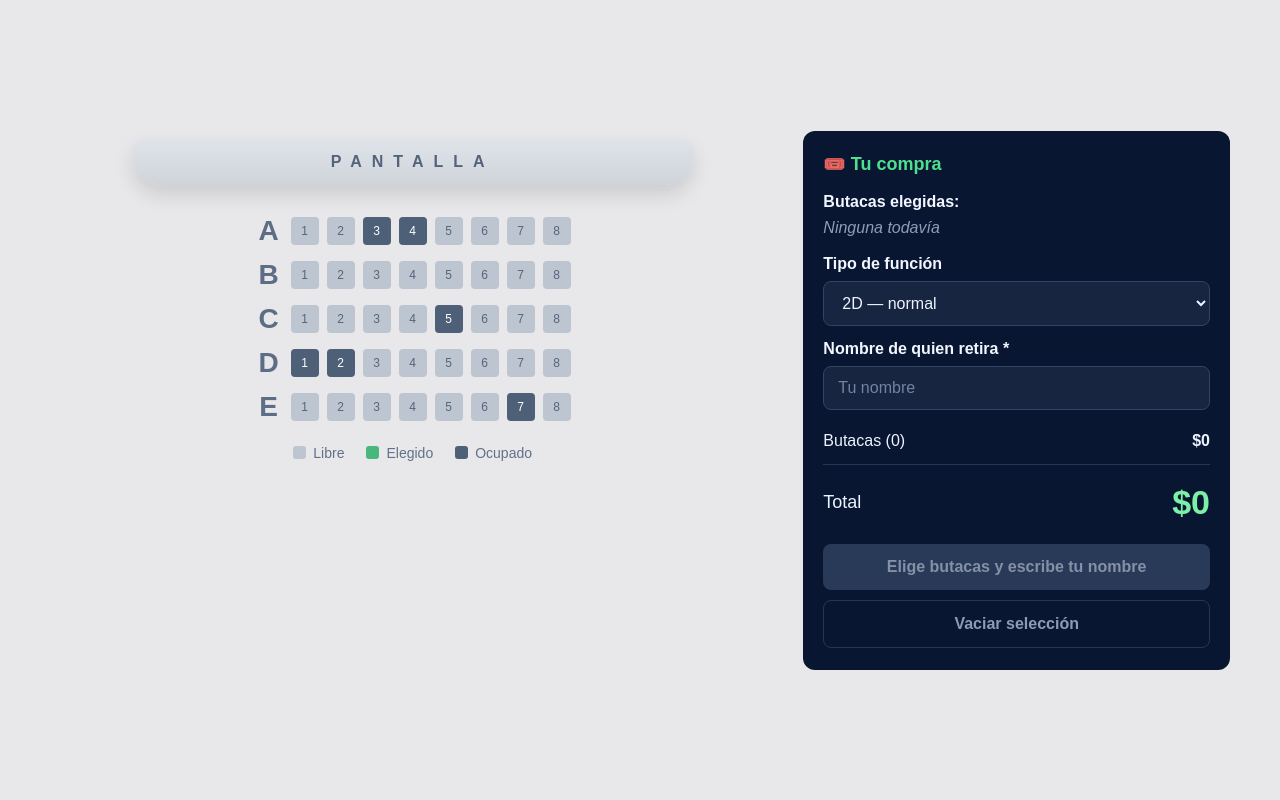
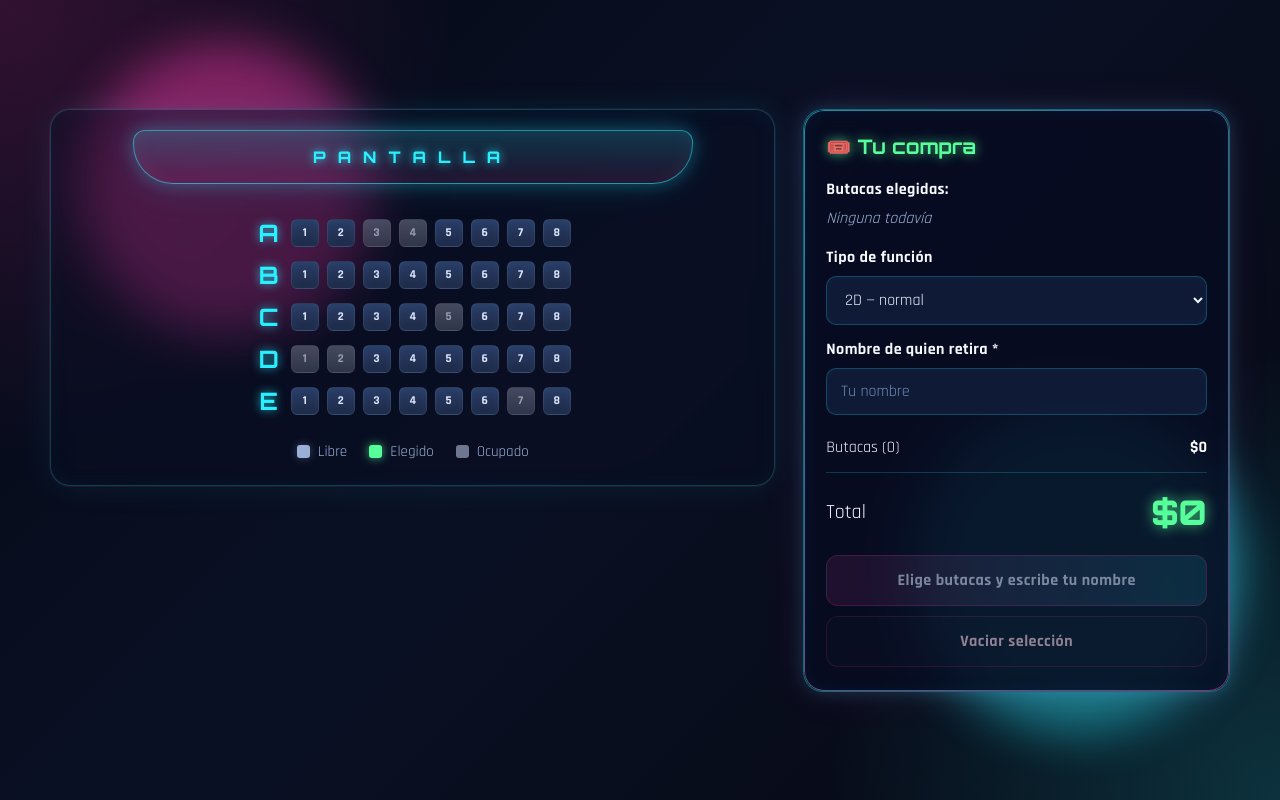
Before and after one commit to zakkdruzer/m6-l3-d2-talentocine, a Vue app: page / in a window 1280 px wide. Built offline with nearby package versions, Linux system fonts and the light colour scheme.

Commit message:
fix: se customiza el estilo visual

```diff
--- a/src/App.vue
+++ b/src/App.vue
@@ -226,6 +226,10 @@ const mensajeBoton = computed(() => {
 
 <template>
   <div class="app">
+    <div class="bg-effects">
+      <span class="orb orb--pink"></span>
+      <span class="orb orb--blue"></span>
+    </div>
     <div class="cine">
       <section class="sala">
         <div class="pantalla">PANTALLA</div>
--- a/src/style.css
+++ b/src/style.css
@@ -1,16 +1,40 @@
+@import url('https://fonts.googleapis.com/css2?family=Orbitron:wght@400;600;700;800&family=Rajdhani:wght@400;500;600;700&display=swap');
+
 * {
   box-sizing: border-box;
 }
 
 :root {
-  font-family: Arial, Helvetica, sans-serif;
-  color: #24324a;
-  background: #e8e8ea;
+  --bg-main: #070b1a;
+  --bg-secondary: #0d1330;
+  --panel-bg: rgba(7, 12, 33, 0.88);
+  --panel-border: #29f0ff;
+  --text-main: #eff7ff;
+  --text-soft: #9bb3d9;
+  --cyan: #29f0ff;
+  --pink: #ff3cac;
+  --green: #57ff9a;
+  --yellow: #ffd166;
+  --danger: #ff7b7b;
+  --seat-free: #263457;
+  --seat-busy: #5c647d;
+  --seat-selected: #57ff9a;
+  --line-glow: rgba(41, 240, 255, 0.45);
+}
+
+html {
+  background:
+    radial-gradient(circle at top left, rgba(255, 60, 172, 0.18), transparent 30%),
+    radial-gradient(circle at bottom right, rgba(41, 240, 255, 0.18), transparent 30%),
+    linear-gradient(135deg, #050816 0%, #0a1024 45%, #060913 100%);
 }
 
 body {
   margin: 0;
   min-width: 320px;
+  font-family: 'Rajdhani', sans-serif;
+  color: var(--text-main);
+  background: transparent;
 }
 
 button,
@@ -24,13 +48,49 @@ select {
 }
 
 .app {
+  position: relative;
   min-height: 100vh;
   display: grid;
   place-items: center;
   padding: 32px 16px;
+  overflow: hidden;
+}
+
+.bg-effects {
+  position: absolute;
+  inset: 0;
+  pointer-events: none;
+  overflow: hidden;
+}
+
+.orb {
+  position: absolute;
+  border-radius: 50%;
+  filter: blur(24px);
+  opacity: 0.45;
+}
+
+.orb--pink {
+  width: 280px;
+  height: 280px;
+  background: var(--pink);
+  top: 8%;
+  left: 6%;
+  animation: floatOrb 7s ease-in-out infinite;
+}
+
+.orb--blue {
+  width: 320px;
+  height: 320px;
+  background: var(--cyan);
+  right: 4%;
+  bottom: 8%;
+  animation: floatOrb 9s ease-in-out infinite alternate;
 }
 
 .cine {
+  position: relative;
+  z-index: 1;
   width: 100%;
   max-width: 1180px;
   display: grid;
@@ -40,21 +100,37 @@ select {
 }
 
 .sala {
-  padding: 8px 18px 18px;
+  position: relative;
+  padding: 20px 22px 24px;
+  border: 1px solid rgba(41, 240, 255, 0.22);
+  border-radius: 20px;
+  background: rgba(10, 15, 37, 0.45);
+  box-shadow:
+    0 0 0 1px rgba(255, 60, 172, 0.08),
+    0 0 35px rgba(41, 240, 255, 0.08),
+    inset 0 0 25px rgba(41, 240, 255, 0.04);
+  backdrop-filter: blur(10px);
 }
 
 .pantalla {
   width: 100%;
   max-width: 560px;
-  margin: 0 auto 30px;
-  background: linear-gradient(to bottom, #dfe4ea, #cfd4db);
-  color: #54627a;
+  margin: 0 auto 34px;
+  padding: 16px 20px;
   text-align: center;
-  letter-spacing: 10px;
-  font-weight: 700;
-  padding: 14px 20px;
-  border-radius: 10px 10px 28px 28px;
-  box-shadow: 0 10px 20px rgba(0, 0, 0, 0.12);
+  font-family: 'Orbitron', sans-serif;
+  letter-spacing: 12px;
+  font-weight: 800;
+  font-size: 1rem;
+  color: var(--cyan);
+  background: linear-gradient(180deg, rgba(41, 240, 255, 0.18), rgba(255, 60, 172, 0.1));
+  border: 1px solid rgba(41, 240, 255, 0.55);
+  border-radius: 12px 12px 40px 40px;
+  text-shadow: 0 0 10px rgba(41, 240, 255, 0.9);
+  box-shadow:
+    0 0 18px rgba(41, 240, 255, 0.28),
+    0 0 40px rgba(41, 240, 255, 0.12),
+    inset 0 0 20px rgba(255, 255, 255, 0.05);
 }
 
 .mapa {
@@ -71,42 +147,53 @@ select {
 }
 
 .fila-label {
-  font-size: 28px;
+  font-family: 'Orbitron', sans-serif;
+  font-size: 24px;
   font-weight: 700;
-  color: #5e6d86;
+  color: var(--cyan);
   text-align: center;
+  text-shadow: 0 0 10px rgba(41, 240, 255, 0.75);
 }
 
 .asiento {
   width: 28px;
   height: 28px;
-  border: none;
-  border-radius: 4px;
+  border: 1px solid rgba(255, 255, 255, 0.08);
+  border-radius: 6px;
   font-size: 12px;
+  font-weight: 700;
   cursor: pointer;
-  transition: transform 0.15s ease, opacity 0.15s ease, background 0.15s ease;
-  color: #44536b;
-  background: #bcc5d0;
+  transition: transform 0.18s ease, box-shadow 0.18s ease, background 0.18s ease;
+  color: #dbe6ff;
+  background: var(--seat-free);
 }
 
 .asiento:hover:not(:disabled) {
-  transform: translateY(-1px);
-  opacity: 0.92;
+  transform: translateY(-2px) scale(1.04);
+  box-shadow:
+    0 0 10px rgba(41, 240, 255, 0.4),
+    0 0 18px rgba(41, 240, 255, 0.18);
 }
 
 .asiento--libre {
-  background: #bcc5d0;
-  color: #55657d;
+  background: linear-gradient(180deg, #2a3d67, #1e2947);
+  color: #dce8ff;
+  box-shadow: inset 0 0 8px rgba(41, 240, 255, 0.05);
 }
 
 .asiento--elegido {
-  background: #49b67b;
-  color: #fff;
+  background: linear-gradient(180deg, #57ff9a, #13d878);
+  color: #03150d;
+  border-color: rgba(87, 255, 154, 0.9);
+  box-shadow:
+    0 0 8px rgba(87, 255, 154, 0.8),
+    0 0 18px rgba(87, 255, 154, 0.35);
 }
 
 .asiento--ocupado {
-  background: #4e5f78;
-  color: #fff;
+  background: linear-gradient(180deg, #5d647b, #41475b);
+  color: #d7dbe7;
+  opacity: 0.7;
   cursor: not-allowed;
 }
 
@@ -114,16 +201,16 @@ select {
   display: flex;
   justify-content: center;
   gap: 22px;
-  margin-top: 22px;
+  margin-top: 26px;
   flex-wrap: wrap;
-  color: #61718a;
-  font-size: 14px;
+  color: var(--text-soft);
+  font-size: 15px;
 }
 
 .leyenda-item {
   display: flex;
   align-items: center;
-  gap: 7px;
+  gap: 8px;
 }
 
 .muestra {
@@ -134,28 +221,54 @@ select {
 }
 
 .muestra--libre {
-  background: #bcc5d0;
+  background: #9ab0d6;
+  box-shadow: 0 0 8px rgba(154, 176, 214, 0.35);
 }
 
 .muestra--elegido {
-  background: #49b67b;
+  background: var(--green);
+  box-shadow: 0 0 10px rgba(87, 255, 154, 0.7);
 }
 
 .muestra--ocupado {
-  background: #4e5f78;
+  background: #6e778f;
 }
 
 .panel {
-  background: #091632;
-  color: #edf3ff;
-  border-radius: 12px;
-  padding: 22px 20px;
+  position: relative;
+  background: var(--panel-bg);
+  color: var(--text-main);
+  border: 1px solid rgba(41, 240, 255, 0.4);
+  border-radius: 20px;
+  padding: 24px 22px;
+  backdrop-filter: blur(12px);
+  box-shadow:
+    0 0 18px rgba(41, 240, 255, 0.18),
+    0 0 42px rgba(255, 60, 172, 0.1),
+    inset 0 0 20px rgba(41, 240, 255, 0.05);
+}
+
+.panel::before {
+  content: '';
+  position: absolute;
+  inset: 0;
+  border-radius: 20px;
+  padding: 1px;
+  background: linear-gradient(135deg, rgba(41, 240, 255, 0.8), rgba(255, 60, 172, 0.8));
+  mask: linear-gradient(#000 0 0) content-box, linear-gradient(#000 0 0);
+  -webkit-mask: linear-gradient(#000 0 0) content-box, linear-gradient(#000 0 0);
+  -webkit-mask-composite: xor;
+  mask-composite: exclude;
+  opacity: 0.7;
+  pointer-events: none;
 }
 
 .panel h2 {
-  margin: 0 0 18px;
-  font-size: 18px;
-  color: #4fe08f;
+  margin: 0 0 20px;
+  font-family: 'Orbitron', sans-serif;
+  font-size: 20px;
+  color: var(--green);
+  text-shadow: 0 0 12px rgba(87, 255, 154, 0.7);
 }
 
 .panel label,
@@ -163,11 +276,12 @@ select {
   display: block;
   margin-bottom: 8px;
   font-weight: 700;
-  color: #f2f6ff;
+  color: #f6fbff;
+  letter-spacing: 0.4px;
 }
 
 .texto-suave {
-  color: #8f9db8;
+  color: var(--text-soft);
   font-style: italic;
   margin: 0 0 18px;
 }
@@ -180,28 +294,39 @@ select {
 }
 
 .chip {
-  background: #20304f;
-  border: 1px solid #334567;
-  color: #dce7ff;
+  background: rgba(41, 240, 255, 0.08);
+  border: 1px solid rgba(41, 240, 255, 0.35);
+  color: var(--cyan);
   padding: 6px 10px;
   border-radius: 999px;
+  font-weight: 700;
   font-size: 13px;
+  box-shadow: inset 0 0 10px rgba(41, 240, 255, 0.05);
 }
 
 select,
 input {
   width: 100%;
   padding: 12px 14px;
-  border-radius: 8px;
-  border: 1px solid #324363;
-  background: #172541;
-  color: #eef4ff;
+  border-radius: 10px;
+  border: 1px solid rgba(41, 240, 255, 0.22);
+  background: rgba(17, 28, 58, 0.9);
+  color: var(--text-main);
   margin-bottom: 14px;
   outline: none;
+  box-shadow: inset 0 0 10px rgba(41, 240, 255, 0.04);
+}
+
+select:focus,
+input:focus {
+  border-color: var(--cyan);
+  box-shadow:
+    0 0 0 2px rgba(41, 240, 255, 0.14),
+    0 0 14px rgba(41, 240, 255, 0.22);
 }
 
 input::placeholder {
-  color: #7383a1;
+  color: #7189b8;
 }
 
 .resumen-linea,
@@ -215,88 +340,116 @@ input::placeholder {
 .resumen-linea {
   margin-top: 8px;
   padding-bottom: 14px;
-  border-bottom: 1px solid #243555;
+  border-bottom: 1px solid rgba(41, 240, 255, 0.2);
 }
 
 .total-linea {
   padding: 18px 0 14px;
-  font-size: 18px;
+  font-size: 20px;
 }
 
 .precio {
   font-weight: 800;
+  color: #ffffff;
 }
 
 .precio-total {
+  font-family: 'Orbitron', sans-serif;
   font-size: 34px;
-  color: #7cf0a7;
+  color: var(--green);
   font-weight: 800;
+  text-shadow: 0 0 14px rgba(87, 255, 154, 0.7);
 }
 
 .btn-comprar,
 .btn-vaciar {
   width: 100%;
-  border: none;
-  border-radius: 8px;
+  border-radius: 12px;
   padding: 14px;
-  font-weight: 700;
+  font-weight: 800;
+  letter-spacing: 0.5px;
   cursor: pointer;
-  transition: 0.2s ease;
+  transition: transform 0.18s ease, box-shadow 0.18s ease, background 0.18s ease;
 }
 
 .btn-comprar {
-  background: #344766;
-  color: #aeb9cc;
+  border: 1px solid rgba(255, 60, 172, 0.35);
+  background: linear-gradient(90deg, rgba(255, 60, 172, 0.18), rgba(41, 240, 255, 0.18));
+  color: #dce7ff;
   margin-top: 8px;
 }
 
 .btn-comprar:not(:disabled) {
-  background: #49b67b;
-  color: #fff;
+  background: linear-gradient(90deg, #ff3cac, #29f0ff);
+  color: #08111f;
+  box-shadow:
+    0 0 12px rgba(255, 60, 172, 0.45),
+    0 0 22px rgba(41, 240, 255, 0.28);
+}
+
+.btn-comprar:not(:disabled):hover {
+  transform: translateY(-2px);
+  box-shadow:
+    0 0 18px rgba(255, 60, 172, 0.58),
+    0 0 28px rgba(41, 240, 255, 0.35);
 }
 
 .btn-vaciar {
   margin-top: 10px;
-  background: transparent;
-  color: #b9c7e0;
-  border: 1px solid #31425f;
+  background: rgba(255, 255, 255, 0.02);
+  color: #ffd8ec;
+  border: 1px solid rgba(255, 60, 172, 0.24);
 }
 
 .btn-vaciar:hover:not(:disabled) {
-  background: #13203a;
+  background: rgba(255, 60, 172, 0.08);
+  box-shadow: 0 0 14px rgba(255, 60, 172, 0.14);
 }
 
 .btn-comprar:disabled,
 .btn-vaciar:disabled {
   cursor: not-allowed;
-  opacity: 0.75;
+  opacity: 0.55;
 }
 
 .aviso,
 .exito,
 .info {
-  margin-top: 10px;
-  border-radius: 8px;
+  margin-top: 12px;
+  border-radius: 12px;
   padding: 14px;
   line-height: 1.55;
-  font-size: 14px;
+  font-size: 15px;
 }
 
 .aviso {
-  background: #f3dd95;
-  color: #5c4704;
+  background: rgba(255, 209, 102, 0.1);
+  color: var(--yellow);
+  border: 1px solid rgba(255, 209, 102, 0.35);
+  box-shadow: inset 0 0 14px rgba(255, 209, 102, 0.04);
 }
 
 .exito {
-  background: #d2f3de;
-  color: #185432;
+  background: rgba(87, 255, 154, 0.1);
+  color: var(--green);
   font-weight: 700;
+  border: 1px solid rgba(87, 255, 154, 0.35);
+  box-shadow: inset 0 0 14px rgba(87, 255, 154, 0.04);
 }
 
 .info {
-  background: #f0e4d8;
-  color: #7b4a1f;
-  border-left: 4px solid #f0a44a;
+  background: rgba(255, 60, 172, 0.08);
+  color: #ffd6ee;
+  border: 1px solid rgba(255, 60, 172, 0.25);
+}
+
+@keyframes floatOrb {
+  from {
+    transform: translateY(0) translateX(0) scale(1);
+  }
+  to {
+    transform: translateY(-18px) translateX(12px) scale(1.06);
+  }
 }
 
 @media (max-width: 900px) {
@@ -312,5 +465,6 @@ input::placeholder {
 
   .pantalla {
     max-width: 100%;
+    letter-spacing: 8px;
   }
 }
```
